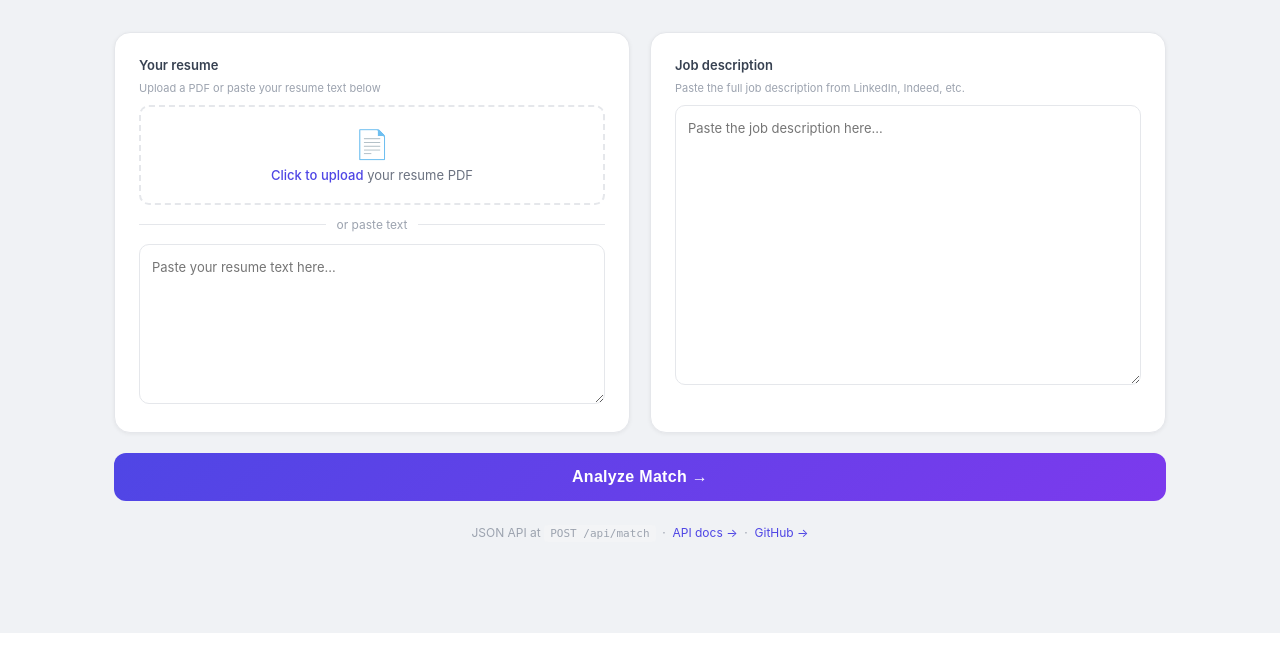
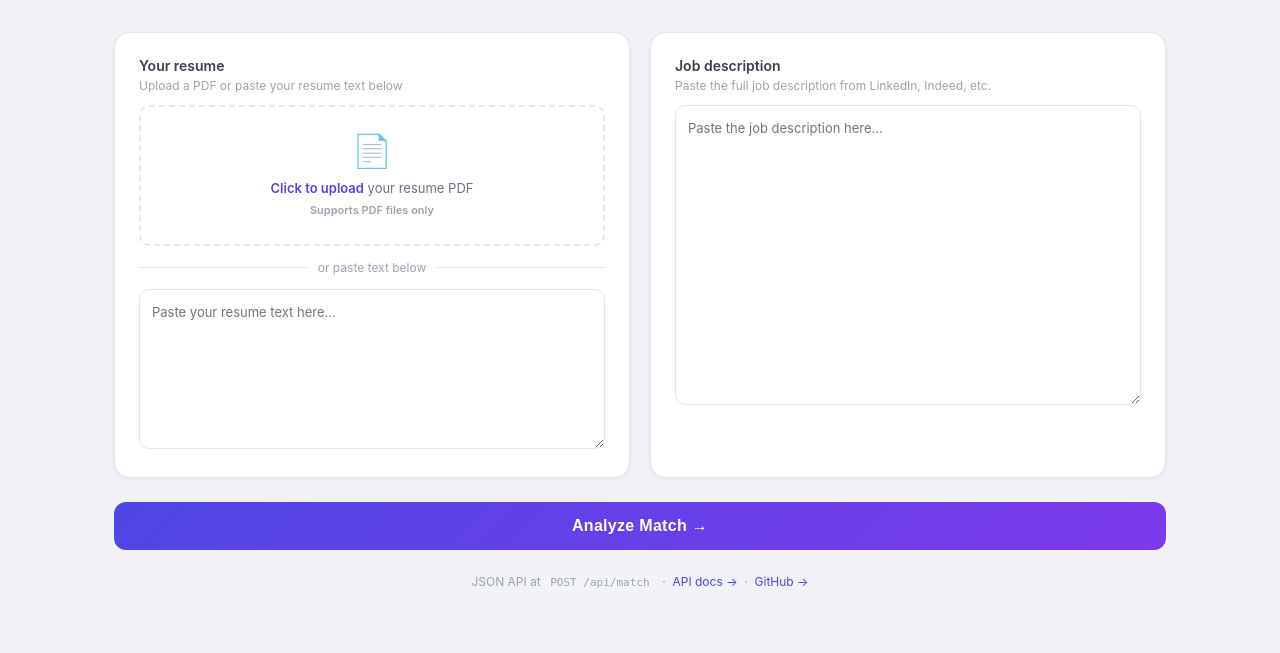
Before and after one commit to SSANKPAL7699/job-skill-matcher, a FastAPI app: page / in a window 1280 px wide. Shown: the part 167-820 px from the top of the page. Run offline with FastAPI, Linux system fonts and the light colour scheme.

Commit message:
fix: improve tech detection, fix file upload display, clean UI

```diff
--- a/app/main.py
+++ b/app/main.py
@@ -38,11 +38,9 @@
     final_resume = ""
     error = None
 
-    # Check job description first
     if not job_description or not job_description.strip():
         error = "Please paste a job description."
     else:
-        # Try PDF upload first
         if resume_file and resume_file.filename and resume_file.filename != "":
             if not resume_file.filename.lower().endswith(".pdf"):
                 error = "Please upload a PDF file only."
--- a/templates/index.html
+++ b/templates/index.html
@@ -7,85 +7,52 @@
   <style>
     *{box-sizing:border-box;margin:0;padding:0}
     body{font-family:-apple-system,BlinkMacSystemFont,"Segoe UI",sans-serif;background:#f0f2f5;min-height:100vh}
-
-    /* Header */
     .header{background:linear-gradient(135deg,#4f46e5,#7c3aed);padding:40px 24px;text-align:center;color:white}
     .header h1{font-size:32px;font-weight:700;margin-bottom:8px}
     .header p{font-size:16px;opacity:.85;max-width:500px;margin:0 auto}
-
-    /* Main container */
     .container{max-width:1100px;margin:0 auto;padding:32px 24px}
-
-    /* Cards */
     .card{background:white;border-radius:16px;padding:24px;border:1px solid #e5e7eb;box-shadow:0 1px 4px rgba(0,0,0,.06)}
-
-    /* Input grid */
     .input-grid{display:grid;grid-template-columns:1fr 1fr;gap:20px;margin-bottom:20px}
     @media(max-width:700px){.input-grid{grid-template-columns:1fr}}
-
-    .input-label{font-size:13px;font-weight:600;color:#374151;margin-bottom:8px;display:block}
-    .input-sub{font-size:11px;color:#9ca3af;margin-bottom:10px;display:block}
-
-    /* Upload area */
-    .upload-area{border:2px dashed #e5e7eb;border-radius:10px;padding:20px;text-align:center;margin-bottom:12px;transition:border-color .2s;cursor:pointer}
-    .upload-area:hover{border-color:#4f46e5}
-    .upload-icon{font-size:28px;margin-bottom:6px}
-    .upload-text{font-size:13px;color:#6b7280}
-    .upload-text span{color:#4f46e5;font-weight:500}
+    .input-label{font-size:14px;font-weight:600;color:#374151;margin-bottom:4px;display:block}
+    .input-sub{font-size:12px;color:#9ca3af;margin-bottom:12px;display:block}
+    .upload-area{border:2px dashed #e5e7eb;border-radius:10px;padding:24px;text-align:center;margin-bottom:12px;transition:all .2s;cursor:pointer;position:relative}
+    .upload-area:hover{border-color:#4f46e5;background:#f5f3ff}
+    .upload-icon{font-size:32px;margin-bottom:8px}
+    .upload-text{font-size:13px;color:#6b7280;line-height:1.6}
+    .upload-text span{color:#4f46e5;font-weight:600}
     input[type="file"]{position:absolute;opacity:0;width:100%;height:100%;top:0;left:0;cursor:pointer}
-    .upload-wrapper{position:relative}
-
-    /* Divider */
-    .or-divider{display:flex;align-items:center;gap:10px;margin:12px 0;color:#9ca3af;font-size:12px}
+    .or-divider{display:flex;align-items:center;gap:10px;margin:14px 0;color:#9ca3af;font-size:12px}
     .or-divider::before,.or-divider::after{content:'';flex:1;height:1px;background:#e5e7eb}
-
-    textarea{width:100%;padding:12px;border:1.5px solid #e5e7eb;border-radius:10px;font-size:13px;resize:vertical;min-height:160px;outline:none;font-family:inherit;color:#374151;line-height:1.6}
+    textarea{width:100%;padding:12px;border:1.5px solid #e5e7eb;border-radius:10px;font-size:13px;resize:vertical;min-height:160px;outline:none;font-family:inherit;color:#374151;line-height:1.6;transition:border-color .2s}
     textarea:focus{border-color:#4f46e5;box-shadow:0 0 0 3px rgba(79,70,229,.1)}
-
-    /* Analyze button */
-    .btn{width:100%;padding:15px;background:linear-gradient(135deg,#4f46e5,#7c3aed);color:white;border:none;border-radius:12px;font-size:16px;font-weight:600;cursor:pointer;letter-spacing:.3px;transition:opacity .2s}
+    .btn{width:100%;padding:15px;background:linear-gradient(135deg,#4f46e5,#7c3aed);color:white;border:none;border-radius:12px;font-size:16px;font-weight:600;cursor:pointer;letter-spacing:.3px;transition:opacity .2s;margin-top:4px}
     .btn:hover{opacity:.9}
-
-    /* Warning */
     .warning-box{background:#fef3c7;border:1px solid #f59e0b;border-radius:10px;padding:12px 16px;font-size:13px;color:#92400e;margin-bottom:20px;display:flex;align-items:flex-start;gap:8px}
-
-    /* Error */
     .error-box{background:#fee2e2;border:1px solid #ef4444;border-radius:10px;padding:12px 16px;font-size:13px;color:#991b1b;margin-bottom:20px}
-
-    /* Results */
     .results-grid{display:grid;grid-template-columns:1fr 1fr;gap:20px;margin-top:28px}
     @media(max-width:700px){.results-grid{grid-template-columns:1fr}}
-
-    /* Score card */
     .score-card{text-align:center;padding:32px 24px}
-    .score-circle{width:140px;height:140px;border-radius:50%;display:flex;flex-direction:column;align-items:center;justify-content:center;margin:0 auto 16px;border:6px solid}
-    .score-num{font-size:40px;font-weight:700;line-height:1}
+    .score-circle{width:150px;height:150px;border-radius:50%;display:flex;flex-direction:column;align-items:center;justify-content:center;margin:0 auto 16px;border:6px solid}
+    .score-num{font-size:42px;font-weight:700;line-height:1}
     .score-lbl{font-size:12px;margin-top:4px;opacity:.8}
-    .grade-badge{display:inline-block;padding:6px 20px;border-radius:20px;font-size:15px;font-weight:600;margin-bottom:24px}
-
-    .green-theme .score-circle{border-color:#22c55e;color:#166534;background:#f0fdf4}
+    .grade-badge{display:inline-block;padding:7px 22px;border-radius:20px;font-size:15px;font-weight:600;margin-bottom:24px}
+    .green-theme .score-circle{border-color:#22c55e;background:#f0fdf4}
     .green-theme .score-num{color:#166534}
     .green-theme .grade-badge{background:#dcfce7;color:#166534}
-
-    .blue-theme .score-circle{border-color:#3b82f6;color:#1e40af;background:#eff6ff}
+    .blue-theme .score-circle{border-color:#3b82f6;background:#eff6ff}
     .blue-theme .score-num{color:#1e40af}
     .blue-theme .grade-badge{background:#dbeafe;color:#1e40af}
-
-    .amber-theme .score-circle{border-color:#f59e0b;color:#92400e;background:#fffbeb}
+    .amber-theme .score-circle{border-color:#f59e0b;background:#fffbeb}
     .amber-theme .score-num{color:#b45309}
     .amber-theme .grade-badge{background:#fef3c7;color:#92400e}
-
-    .red-theme .score-circle{border-color:#ef4444;color:#991b1b;background:#fef2f2}
+    .red-theme .score-circle{border-color:#ef4444;background:#fef2f2}
     .red-theme .score-num{color:#991b1b}
     .red-theme .grade-badge{background:#fee2e2;color:#991b1b}
-
-    /* Sub scores */
     .sub-scores{display:grid;grid-template-columns:repeat(3,1fr);gap:10px}
     .sub-score{background:#f9fafb;border-radius:10px;padding:12px 8px;text-align:center;border:1px solid #f3f4f6}
     .sub-val{font-size:20px;font-weight:700;color:#4f46e5}
     .sub-lbl{font-size:11px;color:#9ca3af;margin-top:3px}
-
-    /* Skills breakdown */
     .breakdown-card{padding:24px}
     .section-title{font-size:12px;font-weight:700;text-transform:uppercase;letter-spacing:.06em;color:#9ca3af;margin-bottom:10px;display:flex;align-items:center;gap:6px}
     .dot{width:8px;height:8px;border-radius:50%;flex-shrink:0}
@@ -95,23 +62,14 @@
     .chip-red{background:#fee2e2;color:#991b1b}
     .chip-blue{background:#dbeafe;color:#1e40af}
     .empty-chips{font-size:13px;color:#9ca3af;font-style:italic}
-
-    /* Progress bars */
-    .bar-section{margin-bottom:20px}
     .bar-row{display:flex;align-items:center;gap:10px;margin-bottom:8px}
     .bar-label{font-size:12px;color:#6b7280;width:120px;flex-shrink:0;text-transform:capitalize}
     .bar-bg{flex:1;background:#f3f4f6;border-radius:6px;height:8px;overflow:hidden}
-    .bar-fill{height:100%;border-radius:6px;background:linear-gradient(90deg,#4f46e5,#7c3aed);transition:width .5s}
+    .bar-fill{height:100%;border-radius:6px;background:linear-gradient(90deg,#4f46e5,#7c3aed)}
     .bar-val{font-size:12px;font-weight:600;color:#4f46e5;width:36px;text-align:right;flex-shrink:0}
-
-    /* Tips */
     .tip{background:#f5f3ff;border-left:3px solid #4f46e5;border-radius:0 8px 8px 0;padding:10px 14px;font-size:13px;color:#4c1d95;margin-bottom:8px;line-height:1.5}
-
-    /* How it works */
     .how-it-works{background:#f9fafb;border-radius:10px;padding:14px;font-size:12px;color:#6b7280;line-height:1.8;margin-top:16px}
     .how-it-works strong{color:#4f46e5}
-
-    /* Footer */
     .footer{text-align:center;font-size:12px;color:#9ca3af;margin-top:24px;padding-bottom:32px}
     .footer a{color:#4f46e5;text-decoration:none}
     code{background:#f3f4f6;padding:2px 6px;border-radius:4px;font-size:11px}
@@ -119,7 +77,6 @@
 </head>
 <body>
 
-  <!-- Header -->
   <div class="header">
     <h1>Job Skill Matcher</h1>
     <p>Upload your resume and paste any job description — get your match score instantly</p>
@@ -127,7 +84,6 @@
 
   <div class="container">
 
-    <!-- Input Form -->
     <form method="POST" action="/match" enctype="multipart/form-data">
 
       {% if error %}
@@ -136,22 +92,26 @@
 
       <div class="input-grid">
 
-        <!-- Resume input -->
         <div class="card">
           <label class="input-label">Your resume</label>
           <span class="input-sub">Upload a PDF or paste your resume text below</span>
 
-          <div class="upload-wrapper">
-            <div class="upload-area">
+          <div class="upload-area" id="upload-area">
             <div class="upload-icon">📄</div>
-              <div class="upload-text">
-                <span>Click to upload</span> your resume PDF
+            <div class="upload-text" id="upload-text">
+              <span>Click to upload</span> your resume PDF<br>
+              <span style="font-size:11px;color:#9ca3af">Supports PDF files only</span>
             </div>
-              <input type="file" name="resume_file" accept=".pdf"/>
-            </div>
+            <input
+              type="file"
+              name="resume_file"
+              accept=".pdf"
+              id="resume-file-input"
+              onchange="updateFileName(this)"
+            />
           </div>
 
-          <div class="or-divider">or paste text</div>
+          <div class="or-divider">or paste text below</div>
 
           <textarea
             name="resume_text"
@@ -159,14 +119,13 @@
           >{{ resume or '' }}</textarea>
         </div>
 
-        <!-- Job description input -->
         <div class="card">
           <label class="input-label">Job description</label>
           <span class="input-sub">Paste the full job description from LinkedIn, Indeed, etc.</span>
           <textarea
             name="job_description"
             placeholder="Paste the job description here..."
-            style="min-height:280px"
+            style="min-height:300px"
           >{{ job_description or '' }}</textarea>
         </div>
 
@@ -175,7 +134,6 @@
       <button type="submit" class="btn">Analyze Match →</button>
     </form>
 
-    <!-- Results -->
     {% if result %}
 
     {% if result.warning %}
@@ -186,7 +144,6 @@
 
     <div class="results-grid">
 
-      <!-- Left: Score -->
       <div class="card score-card {{ result.grade_color }}-theme">
         <div class="score-circle">
           <div class="score-num">{{ result.final_score }}%</div>
@@ -210,10 +167,8 @@
         </div>
       </div>
 
-      <!-- Right: Breakdown -->
       <div class="card breakdown-card">
 
-        <!-- Matched -->
         <div class="section-title">
           <div class="dot" style="background:#22c55e"></div>
           Matched skills
@@ -226,7 +181,6 @@
           {% endfor %}
         </div>
 
-        <!-- Missing -->
         <div class="section-title">
           <div class="dot" style="background:#ef4444"></div>
           Missing skills — add these to your resume
@@ -235,11 +189,14 @@
           {% for s in result.missing_skills %}
             <span class="chip chip-red">{{ s }}</span>
           {% else %}
+            {% if result.total_jd_skills == 0 %}
+              <span class="empty-chips">No tech skills detected in job description</span>
+            {% else %}
               <span class="empty-chips">No missing skills — great match!</span>
+            {% endif %}
           {% endfor %}
         </div>
 
-        <!-- Bonus -->
         <div class="section-title">
           <div class="dot" style="background:#3b82f6"></div>
           Bonus skills — you have extra
@@ -255,13 +212,10 @@
       </div>
     </div>
 
-    <!-- Category breakdown + tips -->
     <div class="results-grid" style="margin-top:20px">
 
-      <!-- Bars -->
       <div class="card breakdown-card">
         <div class="section-title" style="margin-bottom:16px">Score breakdown by category</div>
-        <div class="bar-section">
         {% for category, skills in result.job_skills.items() %}
         <div class="bar-row">
           <div class="bar-label">{{ category.replace("_", " ") }}</div>
@@ -280,15 +234,12 @@
         </div>
         {% endfor %}
       </div>
-      </div>
 
-      <!-- Tips -->
       <div class="card breakdown-card">
         <div class="section-title" style="margin-bottom:16px">Actionable tips</div>
         {% for tip in result.tips %}
           <div class="tip">{{ tip }}</div>
         {% endfor %}
-
         <div class="how-it-works">
           <strong>How your score is calculated:</strong><br>
           <strong>70%</strong> Skill keyword overlap<br>
@@ -306,5 +257,24 @@
     </div>
 
   </div>
+
+  <script>
+  function updateFileName(input) {
+    const uploadText = document.getElementById('upload-text');
+    const uploadArea = document.getElementById('upload-area');
+    if (input.files && input.files[0]) {
+      const fileName = input.files[0].name;
+      const fileSize = (input.files[0].size / 1024).toFixed(1);
+      uploadText.innerHTML = `
+        <span style="color:#22c55e;font-weight:600;font-size:14px">✓ File selected</span><br>
+        <span style="font-size:13px;color:#374151;font-weight:500">${fileName}</span><br>
+        <span style="font-size:11px;color:#9ca3af">${fileSize} KB</span>
+      `;
+      uploadArea.style.borderColor = '#22c55e';
+      uploadArea.style.background = '#f0fdf4';
+    }
+  }
+  </script>
+
 </body>
 </html>
```
Also changed, not shown: app/matcher.py (+27 -23 lines). Lines whose indentation alone changed are shown as unchanged.
